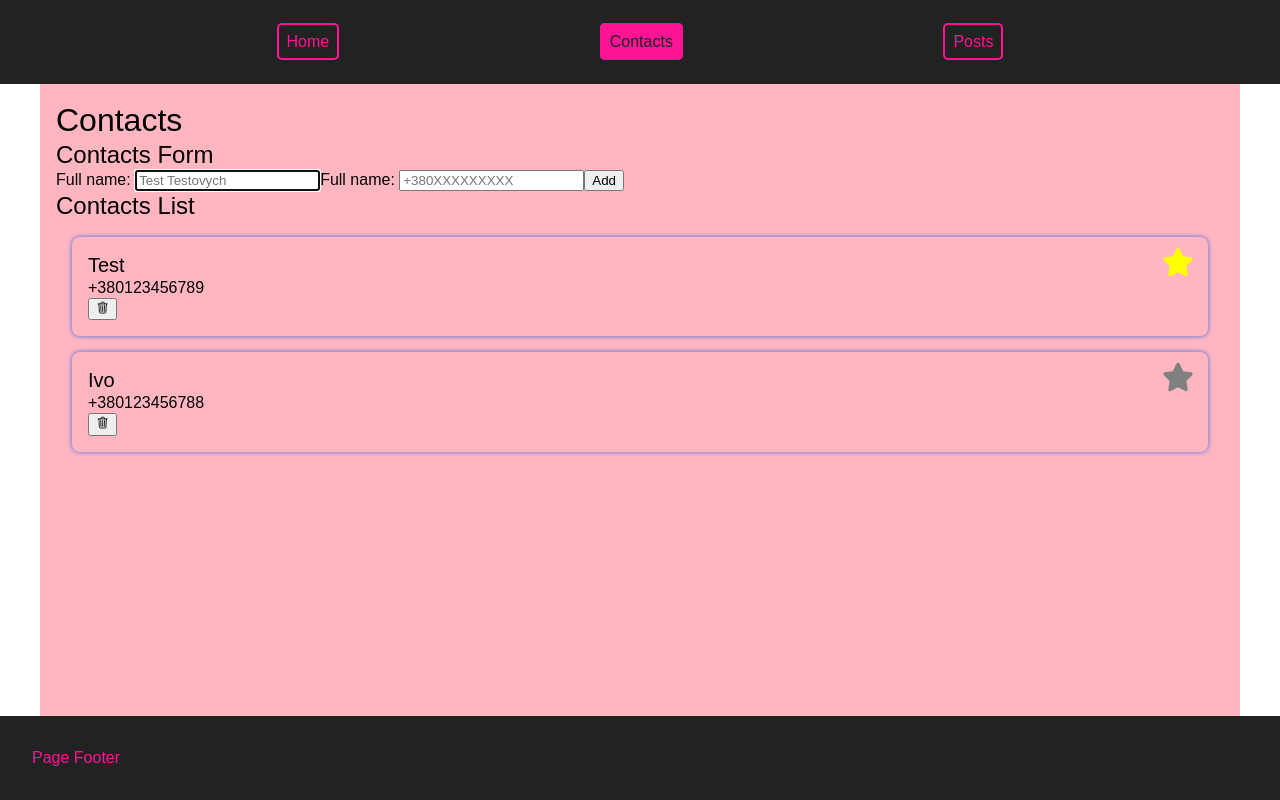
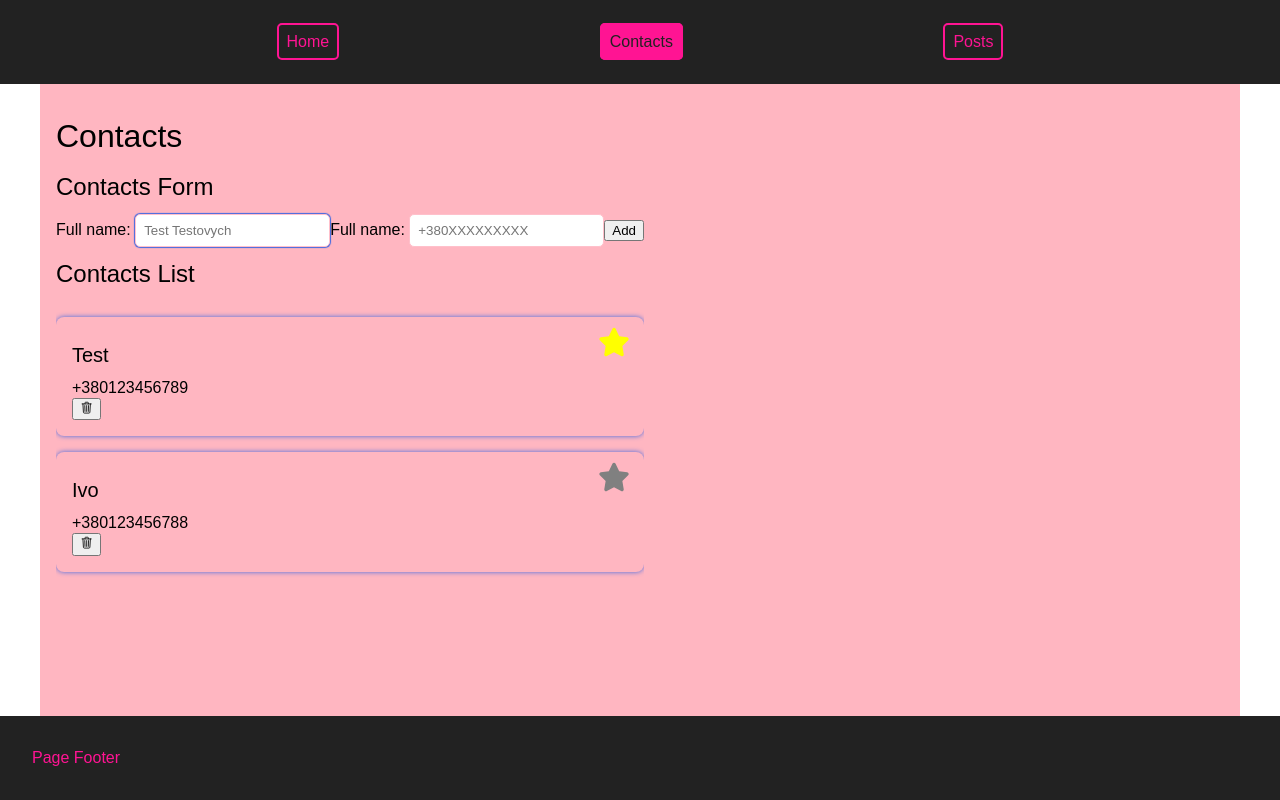
Before and after one commit to pecourses/pe2024-1-contacts-redux-app, a React (Vite) app: page /contacts in a window 1280 px wide. Built offline with nearby package versions, Linux system fonts and the light colour scheme.

Commit message:
Fix some styles

```diff
--- a/src/components/ContactsList/ContactsListItem/ContactsListItem.module.css
+++ b/src/components/ContactsList/ContactsListItem/ContactsListItem.module.css
@@ -1,14 +1,14 @@
 .contactItem {
   position: relative;
   padding: 1rem;
-  margin: 1rem;
+  margin: 1rem 0;
   box-shadow: 0 0 5px royalblue;
   border-radius: 0.5rem;
   transition: transform 0.2s ease-in-out;
 }
 
 .contactItem:hover {
-  transform: scale(1.05);
+  transform: scale(1.01);
 }
 
 .favouriteBtn {
--- a/src/index.css
+++ b/src/index.css
@@ -27,3 +27,24 @@ h2 {
 h3 {
   font-size: 1.25rem;
 }
+
+h1,
+h2,
+h3 {
+  margin: 0.5em 0;
+}
+
+input {
+  padding: 0.5rem;
+  border-radius: 0.3125rem;
+  border: 1px solid pink;
+  outline: none;
+}
+
+input:hover {
+  border: 1px solid rosybrown;
+}
+
+input:focus {
+  box-shadow: 0 0 1px 1px royalblue;
+}
--- a/src/pages/Page/Page.module.css
+++ b/src/pages/Page/Page.module.css
@@ -11,6 +11,7 @@
   margin: 0 auto;
   background-color: lightpink;
   flex-grow: 1;
+  display: flex;
 }
 
 .pageFooter {
```
